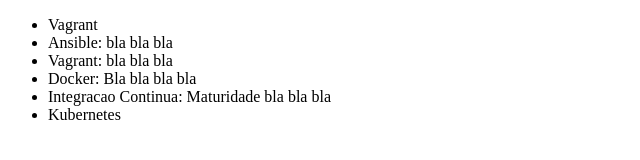
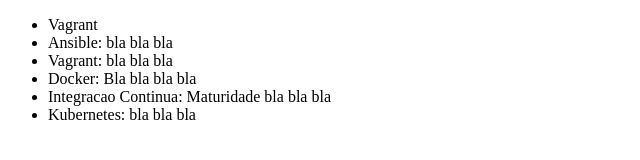
Before and after one commit to LucasMatricarde/curso-alura-git, a plain HTML site: page index.html in a window 1280 px wide. Shown: the full height of the page, 0-640 px from the left. Drawn offline with Linux system fonts and the light colour scheme.

Commit message:
alterando o nome do curso de kubernetes

```diff
--- a/index.html
+++ b/index.html
@@ -11,7 +11,7 @@
         <li>Vagrant: bla bla bla</li>
         <li>Docker: Bla bla bla bla</li>
         <li>Integracao Continua: Maturidade bla bla bla</li>
-        <li>Kubernetes</li>
+        <li>Kubernetes: bla bla bla</li>
     </ul>
 </body>
 </html>
```
